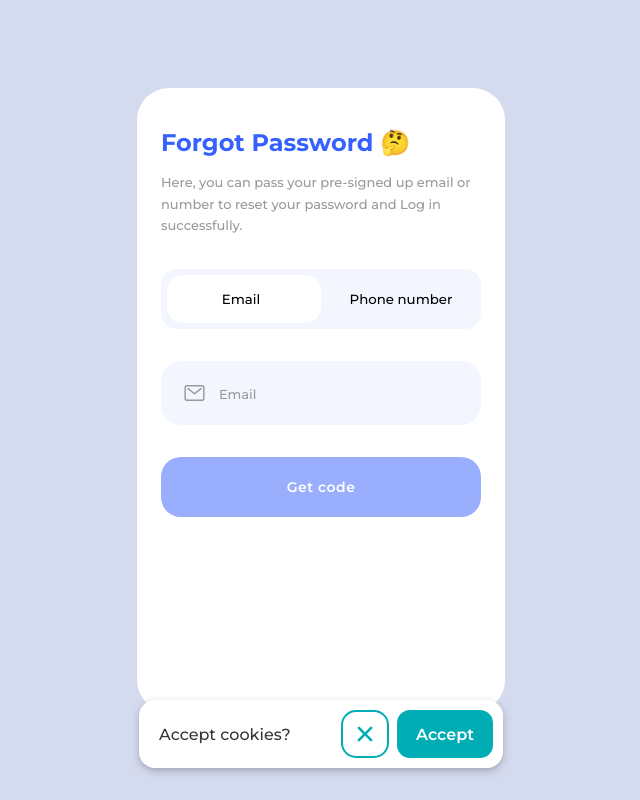
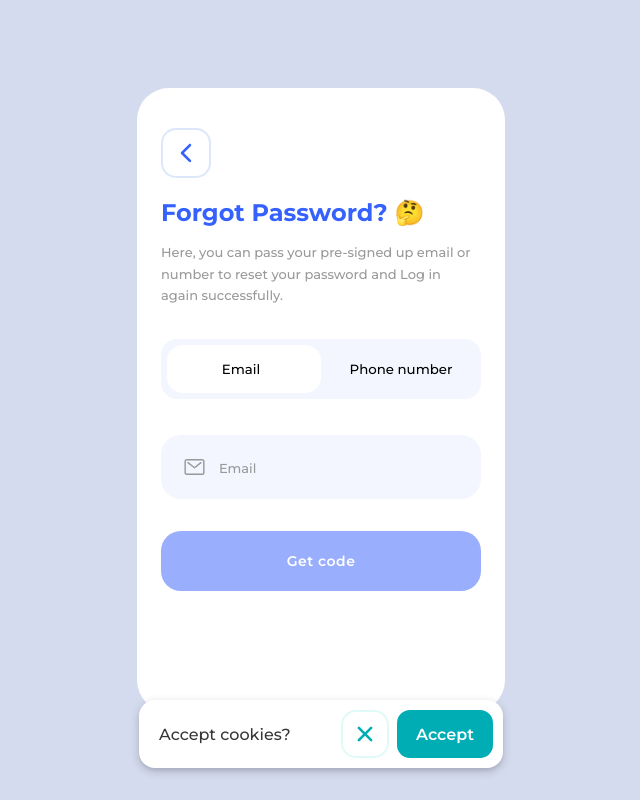
Before and after one commit to neo-nao/Auth-form, a React (Create React App) app: page /forgot-password in a window 1280 px wide. Shown: the whole page, without its empty margins (319-959 px from the left). Built offline with nearby package versions, Linux system fonts and the light colour scheme; no server answers.

Commit message:
Adding reset password logic

```diff
--- a/src/App.js
+++ b/src/App.js
@@ -1,3 +1,4 @@
+import AuthCodeProvider from "./providers/AuthCodeProvider";
 import styled from "styled-components";
 import GlobalStyles from "./styles/GlobalStyles/globalStyles.styled";
 import FormContainer from "./containers/FormContainer/FormContainer";
@@ -90,7 +91,7 @@ const closeImage = (e) => {
 
 function App() {
   return (
-    <>
+    <AuthCodeProvider>
       <GlobalStyles />
       <AppContainer>
         <FormContainer />
@@ -100,7 +101,7 @@ function App() {
       <LargeImageContainer id="large-image-container" onClick={closeImage}>
         <LargeImage id="large-image"></LargeImage>
       </LargeImageContainer>
-    </>
+    </AuthCodeProvider>
   );
 }
 
--- a/src/components/common/Button/Button.jsx
+++ b/src/components/common/Button/Button.jsx
@@ -1,20 +1,22 @@
 import styled from "styled-components";
 import { flexbox } from "../../../styles/ExtendableStyles/ExtendableStyles";
 
-const StyledButton = styled.button`
-  transition: box-shadow 0.15s ease, background 0.5s cubic-bezier(0, 1, 1, 0.99);
+const Button = styled.button`
+  transition: box-shadow 0.15s ease, border 0.25s ease,
+    background 0.5s cubic-bezier(0, 1, 1, 0.99);
   width: ${(props) => props.width ?? "50px"};
   height: ${(props) => props.height ?? "50px"};
   ${flexbox()}
   border-radius: 15px;
   font-size: 1.75rem;
   background-color: #fff;
-  border: 2px solid ${(props) => props.color ?? "lightblue"};
+  border: 2px solid ${(props) => `rgba(${props.rgb},.15)` ?? "lightblue"};
   color: ${(props) => props.color ?? "var(--main-blue)"};
   cursor: pointer;
 
   :focus {
     box-shadow: 0 0 0 3px rgba(${(props) => props.rgb ?? "0,0,200"}, 0.35);
+    border: 2px solid ${(props) => `rgba(${props.rgb},.7)` ?? "lightblue"};
   }
 
   :active {
@@ -22,8 +24,4 @@ const StyledButton = styled.button`
   }
 `;
 
-const Button = (props) => {
-  return <StyledButton {...props}>{props.children}</StyledButton>;
-};
-
 export default Button;
--- a/src/components/common/ProfileImage/ProfileImage.jsx
+++ b/src/components/common/ProfileImage/ProfileImage.jsx
@@ -2,7 +2,7 @@ import styled from "styled-components";
 import { BiTrash } from "react-icons/bi";
 import { IoPersonCircleOutline } from "react-icons/io5";
 import { flexbox } from "../../../styles/ExtendableStyles/ExtendableStyles";
-import { showLargeImage } from "../../../utils/imageUtils";
+import { showLargeImage } from "../../../utils/utils";
 
 const ProfileImageStyled = styled.div`
   --main-border-radius: 50%;
--- /dev/null
+++ b/src/containers/AuthCode/AuthCode.jsx
@@ -0,0 +1,80 @@
+import { useMemo } from "react";
+import { useState } from "react";
+import styled from "styled-components";
+import MainButton from "../../components/StyledButton/MainButton";
+import { flexbox } from "../../styles/ExtendableStyles/ExtendableStyles";
+
+const AuthCodeSection = styled.section`
+  .code-input-field {
+    margin: 100px 0 40px;
+    ${flexbox({ justify: "space-evenly" })}
+  }
+`;
+
+const AuthCodeInput = styled.input`
+  transition: box-shadow 0.2s ease;
+  width: 45px;
+  height: 55px;
+  border: 2px solid var(--main-blue);
+  border-radius: 10px;
+  font-size: 25px;
+  color: #313131;
+  text-align: center;
+  font-weight: 700;
+  padding: 10px;
+  font-family: var(--primary-font);
+
+  &:focus {
+    box-shadow: 0 0 0 2px rgba(30, 70, 200, 0.5);
+  }
+`;
+
+const initialState = new Array(4).fill("");
+
+const AuthCode = () => {
+  const [value, setValue] = useState(initialState);
+
+  const handleInputChange = (index, inputValue) => {
+    if (
+      inputValue.length < 2 &&
+      (/\b[0-9]/.test(inputValue) || inputValue === "")
+    ) {
+      const newValue = [...value];
+      newValue[index] = inputValue;
+      setValue(newValue);
+    }
+  };
+
+  const renderInputs = () => {
+    const inputs = [];
+    for (let i = 0; i < 4; i++) {
+      const input = (
+        <AuthCodeInput
+          key={i}
+          type="tel"
+          value={value[i]}
+          onChange={(e) => handleInputChange(i, e.target.value)}
+        />
+      );
+
+      inputs.push(input);
+    }
+
+    return inputs;
+  };
+
+  const handleAuthentication = () => {};
+
+  const isButtonDisabled = useMemo(() => value.some((code) => !code), [value]);
+
+  return (
+    <AuthCodeSection>
+      <fieldset className="code-input-field">{renderInputs()}</fieldset>
+      <MainButton onClick={handleAuthentication} disabled={isButtonDisabled}>
+        Check Code
+      </MainButton>
+    </AuthCodeSection>
+  );
+};
+
+export default AuthCode;
--- a/src/containers/MethodSelection/MethodSelection.js
+++ b/src/containers/MethodSelection/MethodSelection.js
@@ -1,4 +1,3 @@
-import { memo } from "react";
 import {
   MethodSlider,
   MethodButton,
@@ -6,7 +5,6 @@ import {
 } from "../../styles/StyledElements/MethodSelection.styled";
 
 const MethodSelection = ({ method, methodHandler }) => {
-  console.log("render method select");
   return (
     <section style={{ height: "var(--button-height)" }}>
       <MethodSlider>
--- /dev/null
+++ b/src/containers/ResetPasswordForm/ResetPasswordForm.jsx
@@ -0,0 +1,126 @@
+import { useState, useMemo, useEffect } from "react";
+import { useFormik } from "formik";
+import MethodSelection from "../MethodSelection/MethodSelection";
+import { toast } from "react-hot-toast";
+import * as yup from "yup";
+import { getAccounts } from "../../services/accountServices";
+import MainButton from "../../components/StyledButton/MainButton";
+import { AuthForm } from "../../styles/StyledElements/StyledElements";
+import MainInput from "../../components/StyledInput/MainInput";
+
+const initialValues = {
+  email: "",
+  number: "",
+};
+
+const validationSchema = (method) =>
+  method === "email"
+    ? yup.object({
+        email: yup
+          .string()
+          .email("email is invalid")
+          .required("email is required"),
+      })
+    : yup.object({
+        number: yup.number().required("number is required"),
+      });
+
+const checkResponse = (account) => {
+  if (account) {
+    return (
+      <>
+        Your code : <h4 style={{ marginLeft: ".5ch" }}>{2}</h4>
+      </>
+    );
+  } else {
+    return "Account not found";
+  }
+};
+
+const onSubmit = (values, method, handleIsOnAuthCode, authCode) => {
+  const checkAccount = async () => {
+    const promiseToast = toast.loading("Loading...");
+    const response = await (method === "email"
+      ? getAccounts("?email=" + values.email)
+      : getAccounts("?number=" + values.number));
+
+    const {
+      data: [account],
+    } = response;
+
+    toast.dismiss(promiseToast);
+
+    if (account) {
+      handleIsOnAuthCode(true);
+      authCode.generateCode();
+      toast(
+        <>
+          Your code :{" "}
+          <h4 style={{ marginLeft: ".5ch" }}>{authCode.getCode()}</h4>
+        </>,
+        { icon: "📧", duration: 1000 * 60 }
+      );
+    } else {
+      toast.error("Account is not found!");
+    }
+  };
+
+  checkAccount();
+};
+
+const ResetPasswordForm = ({ handleIsOnAuthCode, authCode }) => {
+  const formik = useFormik({
+    initialValues,
+    initialTouched: initialValues,
+    initialErrors: initialValues,
+    validationSchema: () => validationSchema(method),
+    onSubmit: (values) =>
+      onSubmit(values, method, handleIsOnAuthCode, authCode),
+  });
+  const [method, setMethod] = useState("email");
+
+  const handleMethod = (value) =>
+    (value === "email" || value === "number") && setMethod(value);
+
+  const methodSelector = useMemo(
+    () => <MethodSelection method={method} methodHandler={handleMethod} />,
+    [method]
+  );
+
+  useEffect(() => {
+    formik.setValues(initialValues);
+    formik.setTouched(initialValues);
+
+    document
+      .querySelectorAll("#main-reset-password-inputs input")
+      .forEach((inp) => (inp.value = ""));
+  }, [method]);
+
+  return (
+    <>
+      {methodSelector}
+      <AuthForm onSubmit={formik.handleSubmit}>
+        <fieldset
+          style={{ padding: "0 0 1rem" }}
+          id="main-reset-password-inputs"
+        >
+          <MainInput
+            type={method === "email" ? method : method === "number" && "tel"}
+            {...formik.getFieldProps(method)}
+            placeholderText={method.replace(
+              method.at(0),
+              method.at(0).toUpperCase()
+            )}
+            name={method}
+            isError={formik.errors[method] && formik.touched[method] && true}
+          />
+        </fieldset>
+        <MainButton type="submit" disabled={!formik.isValid}>
+          Get code
+        </MainButton>
+      </AuthForm>
+    </>
+  );
+};
+
+export default ResetPasswordForm;
--- a/src/pages/ForgotPassword/ForgotPassword.js
+++ b/src/pages/ForgotPassword/ForgotPassword.js
@@ -1,83 +1,52 @@
-import { useState, useEffect, useMemo } from "react";
-import { useFormik } from "formik";
-import * as yup from "yup";
+import { useState } from "react";
 import HeaderTitle from "../../components/HeaderTitle/HeaderTitle";
-import MethodSelection from "../../containers/MethodSelection/MethodSelection";
-import MainInput from "../../components/StyledInput/MainInput";
-import MainButton from "../../components/StyledButton/MainButton";
+import Button from "../../components/common/Button/Button";
+import { IoIosArrowBack } from "react-icons/io";
+import styled from "styled-components";
+import ResetPasswordForm from "../../containers/ResetPasswordForm/ResetPasswordForm";
+import { useAuthCode } from "../../providers/AuthCodeProvider";
+import AuthCode from "../../containers/AuthCode/AuthCode";
 
-const initialValues = {
-  email: "",
-  number: "",
-};
+const NavigationContainer = styled.div`
+  width: 100%;
+  height: 50px;
+  margin-bottom: 20px;
+`;
 
-const validationSchema = (method) =>
-  method === "email"
-    ? yup.object({
-        email: yup
-          .string()
-          .email("email is invalid")
-          .required("email is required"),
-      })
-    : yup.object({
-        number: yup.number().required("number is required"),
-      });
+const ForgotPassword = ({ history }) => {
+  const [isOnAuthCode, setIsOnAuthCode] = useState(false);
 
-const onSubmit = (values, method) => {
-  console.log(values, method);
-};
+  const authCode = useAuthCode();
 
-const ForgotPassword = () => {
-  const [method, setMethod] = useState("email");
+  const handleIsOnAuthCode = (value) => {
+    setIsOnAuthCode(value);
+  };
 
-  const formik = useFormik({
-    initialValues,
-    initialTouched: initialValues,
-    initialErrors: initialValues,
-    validationSchema: () => validationSchema(method),
-    onSubmit: (values) => onSubmit(values, method),
-  });
+  const handleReturnClick = () =>
+    isOnAuthCode ? handleIsOnAuthCode(false) : history.push("/login");
 
-  useEffect(() => {
-    formik.setValues(initialValues);
-    formik.setTouched(initialValues);
-
-    document
-      .querySelectorAll("#main-reset-password-inputs input")
-      .forEach((inp) => (inp.value = ""));
-  }, [method]);
-
-  const handleMethod = (value) =>
-    (value === "email" || value === "number") && setMethod(value);
-
-  const methodSelector = useMemo(
-    () => <MethodSelection method={method} methodHandler={handleMethod} />,
-    [method]
-  );
+  const mainTitle = !isOnAuthCode ? <>Forgot password? &#129300;</> : "";
+  const headerParagraph = !isOnAuthCode
+    ? "Here, you can pass your pre-signed up email or number to reset your password and Log in again successfully."
+    : "";
 
   return (
     <>
-      <HeaderTitle
-        mainTitle="Forgot password &#129300;"
-        headerParagraph="Here, you can pass your pre-signed up email or number to reset your password and Log in successfully."
-      />
+      <NavigationContainer>
+        <Button rgb="20,100,220" onClick={handleReturnClick}>
+          <IoIosArrowBack />
+        </Button>
+      </NavigationContainer>
+      <HeaderTitle mainTitle={mainTitle} headerParagraph={headerParagraph} />
       <main style={{ margin: "2rem 0" }}>
-        {methodSelector}
-        <fieldset style={{ padding: "1rem 0" }} id="main-reset-password-inputs">
-          <MainInput
-            type={method === "email" ? method : method === "number" && "tel"}
-            {...formik.getFieldProps(method)}
-            placeholderText={method.replace(
-              method.at(0),
-              method.at(0).toUpperCase()
-            )}
-            name={method}
-            isError={formik.errors[method] && formik.touched[method] && true}
+        {!isOnAuthCode ? (
+          <ResetPasswordForm
+            handleIsOnAuthCode={handleIsOnAuthCode}
+            authCode={authCode}
           />
-        </fieldset>
-        <MainButton type="submit" disabled={!formik.isValid}>
-          Get code
-        </MainButton>
+        ) : (
+          <AuthCode />
+        )}
       </main>
     </>
   );
--- a/src/pages/Signup/Signup.js
+++ b/src/pages/Signup/Signup.js
@@ -19,7 +19,7 @@ import MethodSelection from "../../containers/MethodSelection/MethodSelection";
 import MainButton from "../../components/StyledButton/MainButton";
 import AuthMethodSelection from "../../components/AuthMethodSelection/AuthMethodSelection";
 import ImageSelectSection from "../../components/ImageSelectInput/ImageSelectSection";
-import { convertToBase64 } from "../../utils/imageUtils";
+import { convertToBase64 } from "../../utils/utils";
 import { useMemo } from "react";
 
 const Signup = (props) => {
@@ -232,7 +232,7 @@ const Signup = (props) => {
               }
             )}
           </fieldset>
-          <section style={{ position: "absolute", bottom: 0 }}>
+          <section style={{ marginTop: "20px" }}>
             <MainButton onClick={handleSignupStep}>
               {isOnSubmit ? "Create account" : "Next"}
             </MainButton>
--- /dev/null
+++ b/src/providers/AuthCodeProvider.js
@@ -0,0 +1,18 @@
+import { createContext, useContext } from "react";
+import { authCodeGenerator } from "../utils/utils";
+
+const AuthGeneratorContext = createContext();
+const useAuthCode = () => useContext(AuthGeneratorContext);
+
+const AuthCodeProvider = ({ children }) => {
+  const authCode = new authCodeGenerator();
+
+  return (
+    <AuthGeneratorContext.Provider value={authCode}>
+      {children}
+    </AuthGeneratorContext.Provider>
+  );
+};
+
+export { useAuthCode };
+export default AuthCodeProvider;
--- a/src/styles/GlobalStyles/globalStyles.styled.js
+++ b/src/styles/GlobalStyles/globalStyles.styled.js
@@ -13,6 +13,7 @@ const GlobalStyles = createGlobalStyle`
 }
 
 :root{
+  --primary-font:'Montserrat',system-ui, -apple-system, BlinkMacSystemFont, 'Segoe UI', Roboto, Oxygen, Ubuntu, Cantarell, 'Open Sans', 'Helvetica Neue', sans-serif;
   --main-blue: #3561fe;
   --dark-blue: #222831;
   --light-dark-blue: #393E46;
@@ -34,7 +35,7 @@ a{
 }
 
 body,button,input{
-    font-family: 'Montserrat',system-ui, -apple-system, BlinkMacSystemFont, 'Segoe UI', Roboto, Oxygen, Ubuntu, Cantarell, 'Open Sans', 'Helvetica Neue', sans-serif;
+    font-family: var(--primary-font);
     font-weight:500;
 }
 
--- a/src/styles/StyledElements/StyledElements.js
+++ b/src/styles/StyledElements/StyledElements.js
@@ -2,7 +2,7 @@ import styled from "styled-components";
 import { flexbox } from "../ExtendableStyles/ExtendableStyles";
 
 const AuthForm = styled.form`
-  height: 18.5rem;
+  // height: 18.5rem;
   margin: 1.25rem 0;
 `;
 
--- a/src/utils/imageUtils.js
+++ b/src/utils/utils.js
@@ -64,4 +64,40 @@ const resizeBase64Img = (base64, width, height) => {
   return processPromise;
 };
 
-export { convertToBase64, showLargeImage, resizeBase64Img };
+const random = (max, min) => {
+  return Math.floor(Math.random() * (max - min + 1) + min);
+};
+
+class authCodeGenerator {
+  constructor() {
+    this.currentCode = { code: null, timeout: null };
+  }
+  getCode() {
+    return this.currentCode.code;
+  }
+  generateCode() {
+    const isRetrievable = this.currentCode.code
+      ? this.currentCode.timeout - new Date().getTime() <= 0
+      : false;
+
+    if (!this.currentCode.code || isRetrievable) {
+      const randomCode = random(9999, 1000);
+
+      const oneMin = new Date();
+      oneMin.setMinutes(oneMin.getMinutes() + 1);
+
+      this.currentCode = { code: randomCode, timeout: oneMin.getTime() };
+    }
+  }
+  clearCode() {
+    this.currentCode = { code: null, timeout: null };
+  }
+}
+
+export {
+  convertToBase64,
+  showLargeImage,
+  resizeBase64Img,
+  random,
+  authCodeGenerator,
+};
```
